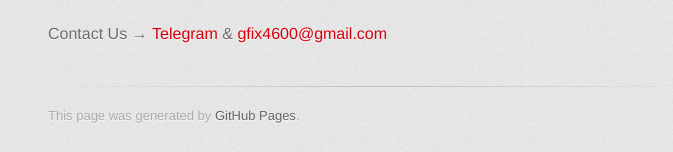
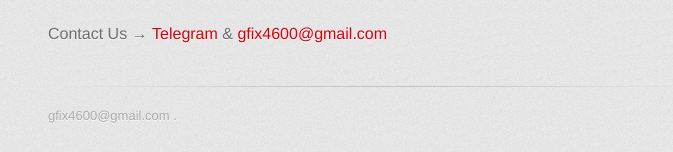
Before and after one commit to mostafacpr/mostafacpr.github.io, a Jekyll site: the page built from index.md, in a window 1280 px wide. Shown: the part 753-905 px from the top of the page, without its empty margins (282-955 px from the left). Built offline with Jekyll 4.4.1, drawn with Linux system fonts in a browser that asks for light colours; some web fonts are replaced; our own code applies the rules of GitHub Pages for plain Markdown files.

Commit message:
Update default.html

```diff
--- a/_layouts/default.html
+++ b/_layouts/default.html
@@ -42,9 +42,9 @@
 
         <footer>
         {% if site.github.is_project_page %}
-          {{ site.title | default: site.github.repository_name }} is maintained by <a href="{{ site.github.owner_url }}">{{ site.github.owner_name }}</a><br>
+          {{ site.title | default: site.github.repository_name }} on te <a href="{{ https://fix7.shop }}">{{ FixGsm }}</a><br>
         {% endif %}
-          This page was generated by <a href="https://pages.github.com">GitHub Pages</a>.
+          gfix4600@gmail.com <a href="gfix4600@gmail.com"> </a>.
         </footer>
 
       </div>
```
